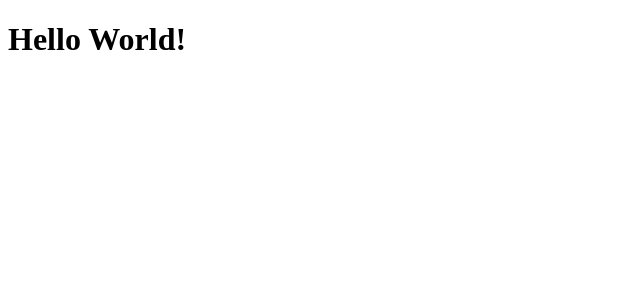
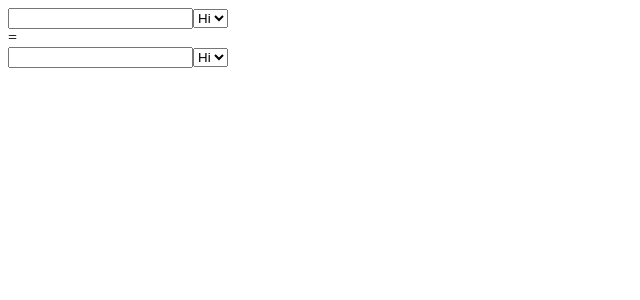
Before and after one commit to CharlesIvia/currency-converter, a React (Create React App) app: page / in a window 1280 px wide. Shown: the top 300 px of the page, without its empty margins (0-640 px from the left). Built offline with nearby package versions, Linux system fonts and the light colour scheme.

Commit message:
Created and added CurrencyRow component

```diff
--- a/src/App.js
+++ b/src/App.js
@@ -1,10 +1,15 @@
 import React from "react";
 import "./App.css";
+import CurrencyRow from "./components/CurrencyRow";
 
 function App() {
-  return <div className="App">
-    <h1>Hello World!</h1>
-  </div>;
+  return (
+    <div className="App">
+      <CurrencyRow />
+      <div>=</div>
+      <CurrencyRow />
+    </div>
+  );
 }
 
 export default App;
--- /dev/null
+++ b/src/components/CurrencyRow.js
@@ -0,0 +1,14 @@
+import React from "react";
+
+const CurrencyRow = () => {
+  return (
+    <div>
+      <input type="number" className="input" />
+      <select>
+        <option value="Hi">Hi</option>
+      </select>
+    </div>
+  );
+};
+
+export default CurrencyRow;
```
